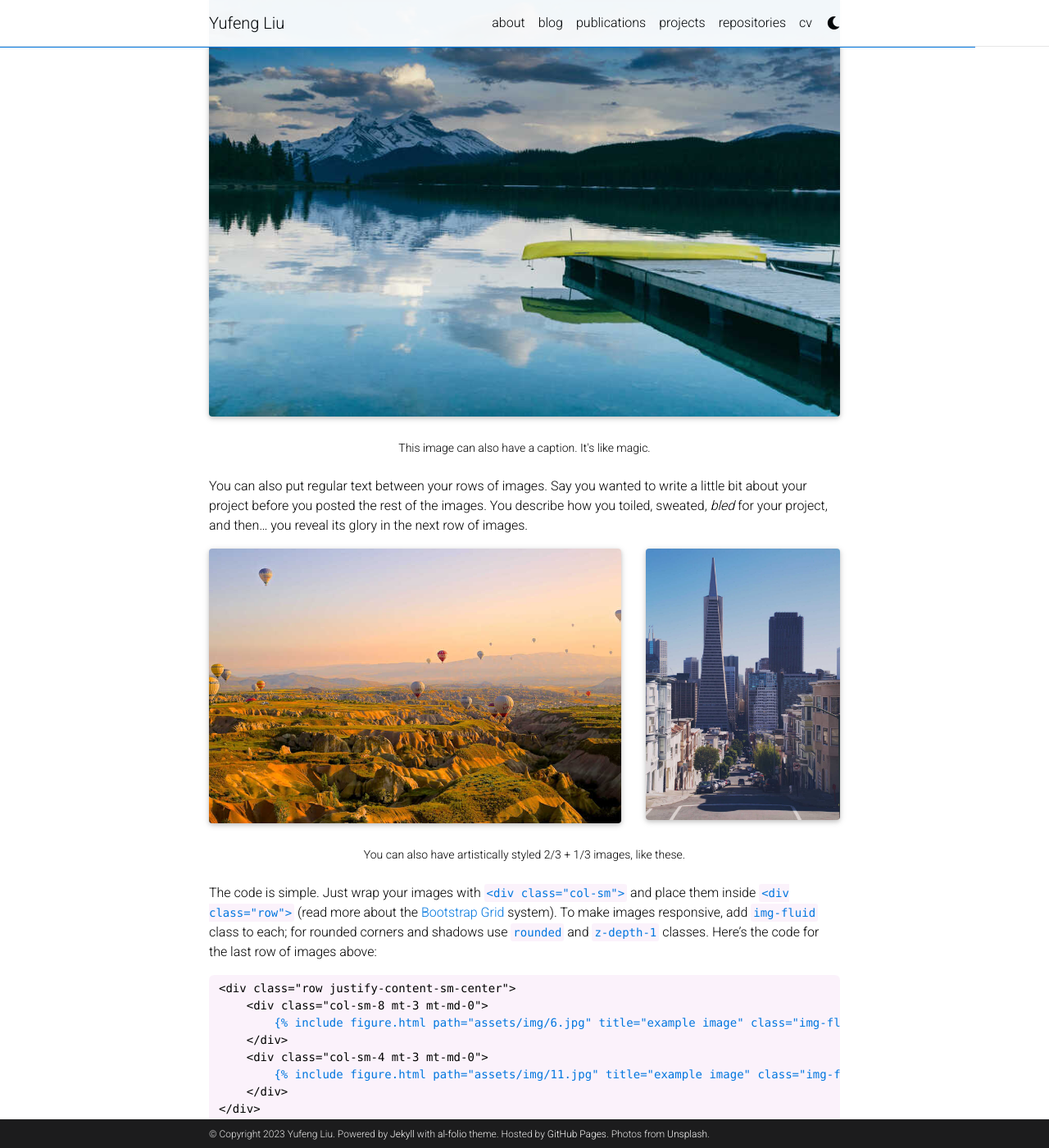
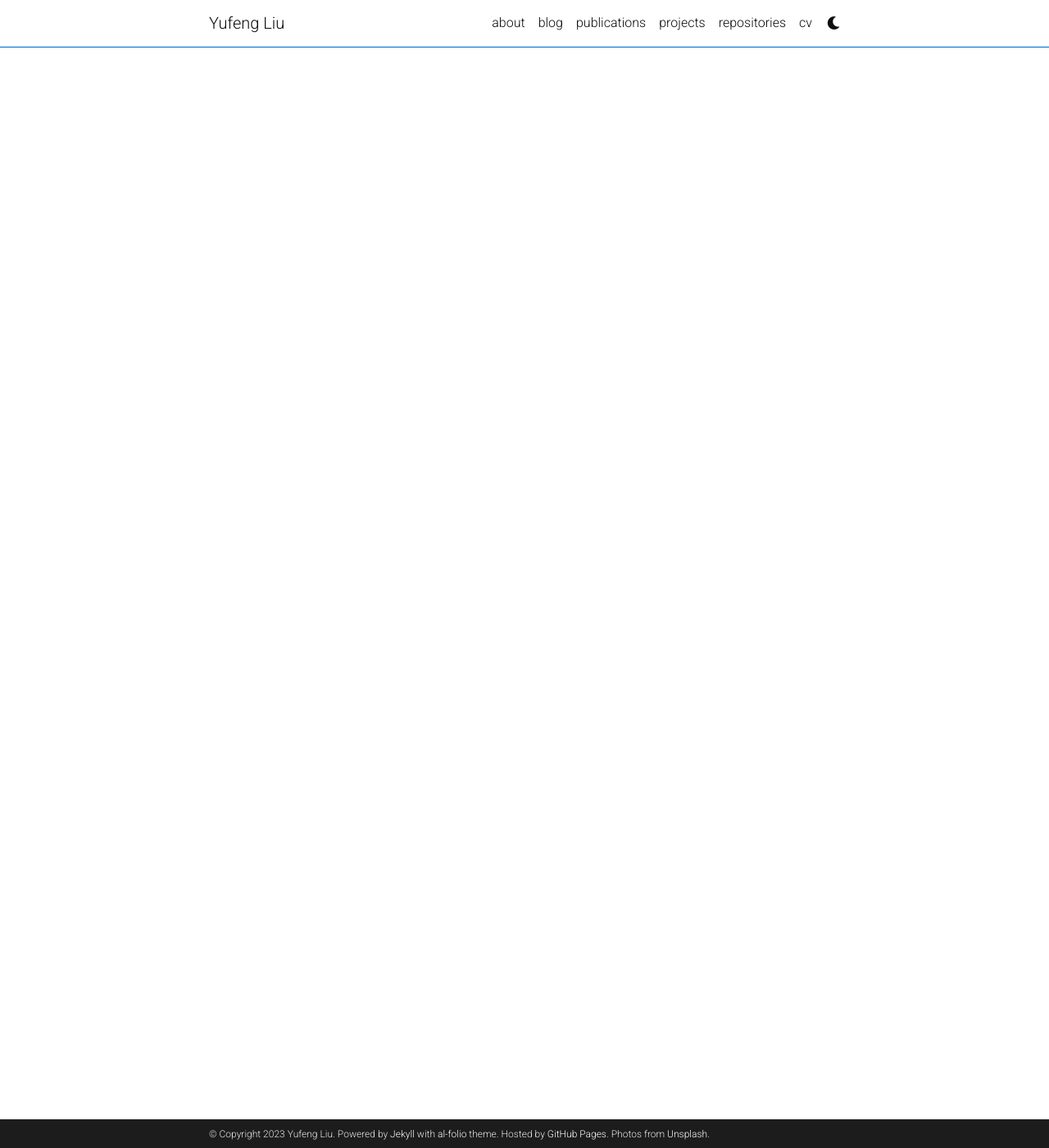
Before and after one commit to raymond-lau-lyf/raymond-lau-lyf.github.io, a Jekyll site: the page built from _projects/6_project.md, in a window 1280 px wide and 1400 px high, scrolled down 729 px. Shown: the whole window at 82% size. Built offline with Jekyll 4.4.1, drawn with Linux system fonts in a browser that asks for light colours; full-size pictures stand in for the smaller copies a plugin makes; comment, search, counter and statistics services are not loaded; a style sheet for code colours, icons or effects is not loaded; some of the changed text lies outside the part shown.

Commit message:
delete 67

````diff
--- a/_projects/6_project.md
+++ b/_projects/6_project.md
@@ -6,75 +6,4 @@
 importance: 4
 category: Course Projects
 ---
-
-Every project has a beautiful feature showcase page.
-It's easy to include images in a flexible 3-column grid format.
-Make your photos 1/3, 2/3, or full width.
-
-To give your project a background in the portfolio page, just add the img tag to the front matter like so:
-
-    ---
-    layout: page
-    title: project
-    description: a project with a background image
-    img: /assets/img/12.jpg
-    ---
-
-<div class="row">
-    <div class="col-sm mt-3 mt-md-0">
-        {% include figure.html path="assets/img/1.jpg" title="example image" class="img-fluid rounded z-depth-1" %}
-    </div>
-    <div class="col-sm mt-3 mt-md-0">
-        {% include figure.html path="assets/img/3.jpg" title="example image" class="img-fluid rounded z-depth-1" %}
-    </div>
-    <div class="col-sm mt-3 mt-md-0">
-        {% include figure.html path="assets/img/5.jpg" title="example image" class="img-fluid rounded z-depth-1" %}
-    </div>
-</div>
-<div class="caption">
-    Caption photos easily. On the left, a road goes through a tunnel. Middle, leaves artistically fall in a hipster photoshoot. Right, in another hipster photoshoot, a lumberjack grasps a handful of pine needles.
-</div>
-<div class="row">
-    <div class="col-sm mt-3 mt-md-0">
-        {% include figure.html path="assets/img/5.jpg" title="example image" class="img-fluid rounded z-depth-1" %}
-    </div>
-</div>
-<div class="caption">
-    This image can also have a caption. It's like magic.
-</div>
-
-You can also put regular text between your rows of images.
-Say you wanted to write a little bit about your project before you posted the rest of the images.
-You describe how you toiled, sweated, *bled* for your project, and then... you reveal its glory in the next row of images.
-
-
-<div class="row justify-content-sm-center">
-    <div class="col-sm-8 mt-3 mt-md-0">
-        {% include figure.html path="assets/img/6.jpg" title="example image" class="img-fluid rounded z-depth-1" %}
-    </div>
-    <div class="col-sm-4 mt-3 mt-md-0">
-        {% include figure.html path="assets/img/11.jpg" title="example image" class="img-fluid rounded z-depth-1" %}
-    </div>
-</div>
-<div class="caption">
-    You can also have artistically styled 2/3 + 1/3 images, like these.
-</div>
-
-
-The code is simple.
-Just wrap your images with `<div class="col-sm">` and place them inside `<div class="row">` (read more about the <a href="https://getbootstrap.com/docs/4.4/layout/grid/">Bootstrap Grid</a> system).
-To make images responsive, add `img-fluid` class to each; for rounded corners and shadows use `rounded` and `z-depth-1` classes.
-Here's the code for the last row of images above:
-
-{% raw %}
-```html
-<div class="row justify-content-sm-center">
-    <div class="col-sm-8 mt-3 mt-md-0">
-        {% include figure.html path="assets/img/6.jpg" title="example image" class="img-fluid rounded z-depth-1" %}
-    </div>
-    <div class="col-sm-4 mt-3 mt-md-0">
-        {% include figure.html path="assets/img/11.jpg" title="example image" class="img-fluid rounded z-depth-1" %}
-    </div>
-</div>
-```
-{% endraw %}
+naviagtion robot equipped with 2D-LiDAR
````
Also changed, not shown: _projects/5_project.md (+1 -72 lines).
